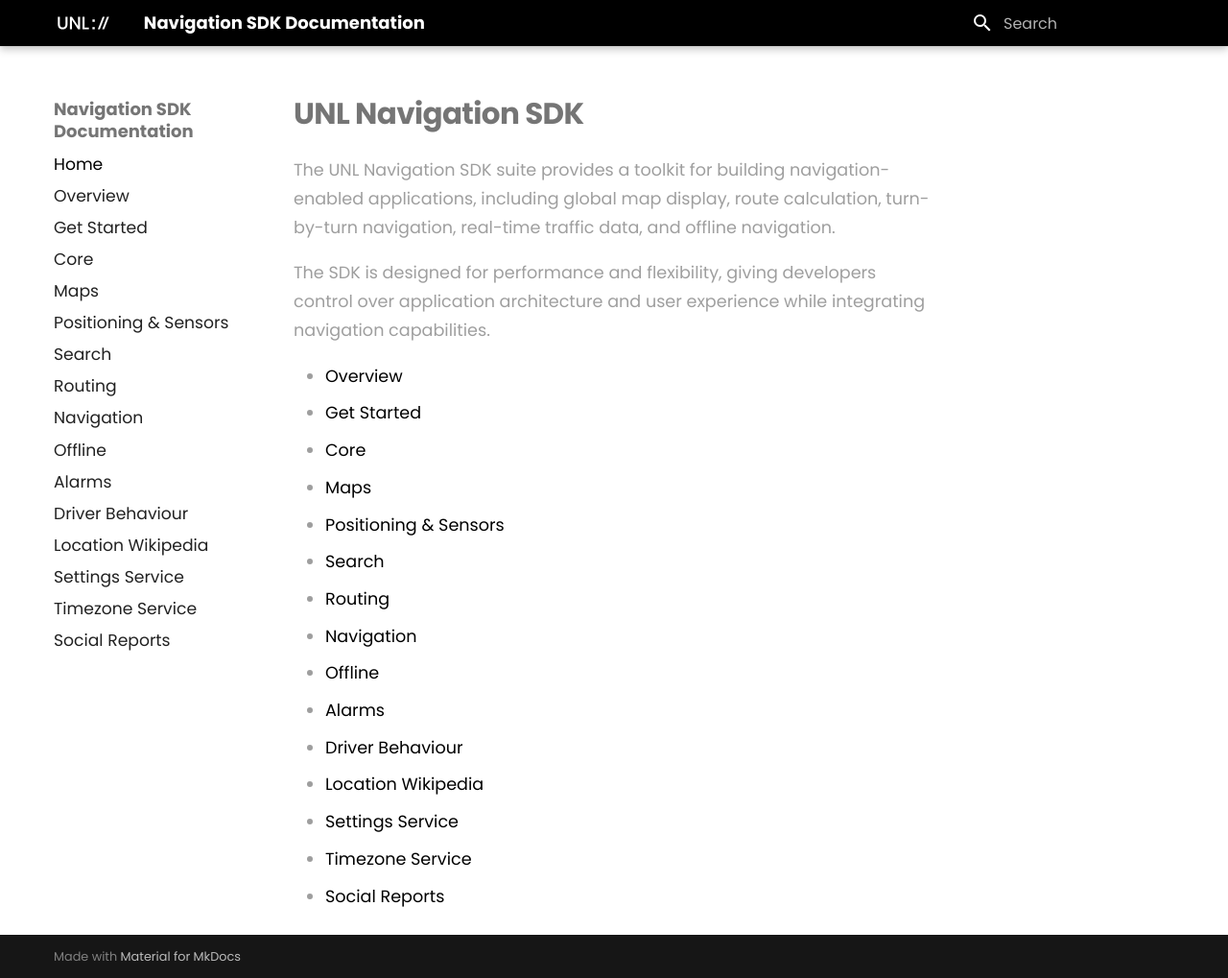
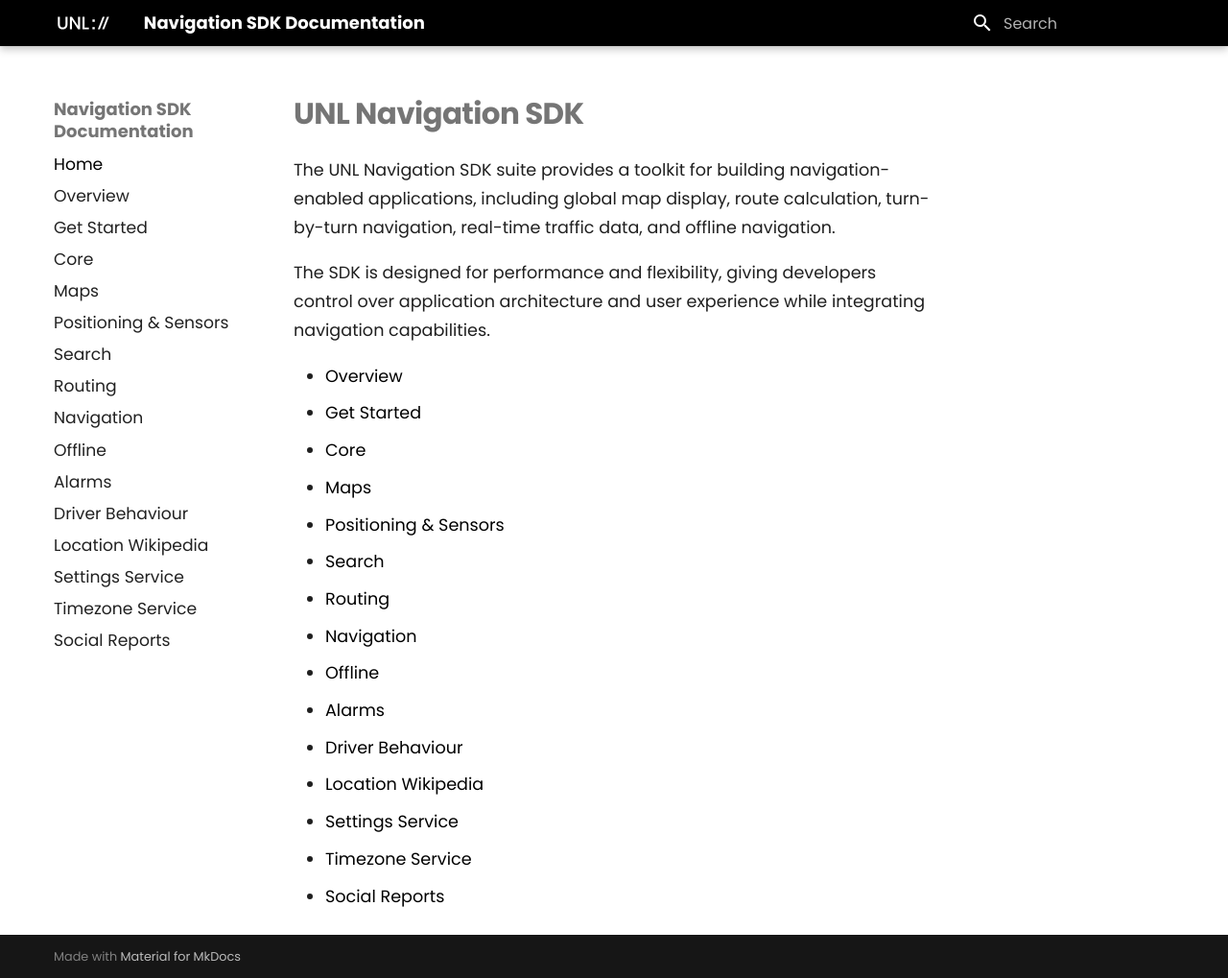
Before and after one commit to u-n-l/navigation-sdk, an MkDocs documentation site: the page built from docs/index.md, in a window 1280 px wide and 1019 px high. Shown: the whole window at 96% size. Built offline with MkDocs 1.6.1 and Material for MkDocs 9.7.7, drawn with Linux system fonts in a browser that asks for light colours.

Commit message:
Update extra.css

```diff
--- a/docs/styles/extra.css
+++ b/docs/styles/extra.css
@@ -86,7 +86,7 @@
 
 
 .md-typeset {
-  color: rgba(0, 0, 0, 0.38);
+  color: rgba(0, 0, 0, 0.88);
 }
 
 [data-md-color-scheme="slate"] .md-typeset {
```
